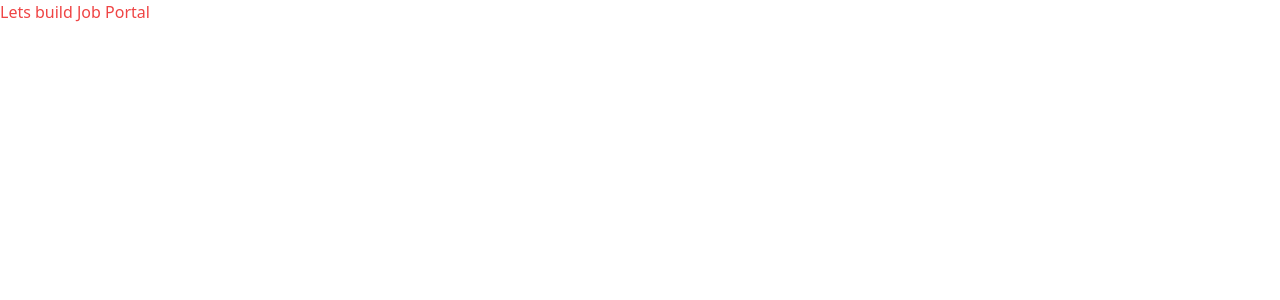
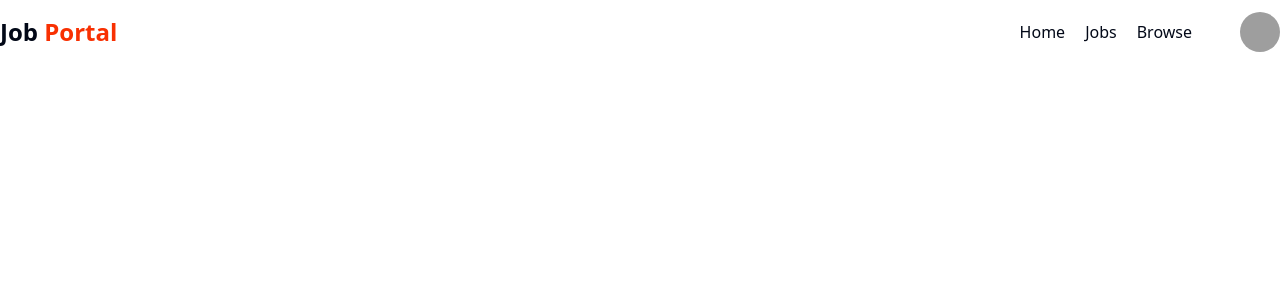
Before and after one commit to gopalbasak1/job-portal-frontend, a React (Vite) app: page / in a window 1280 px wide. Shown: the top 300 px of the page. Built offline with nearby package versions, Linux system fonts and the light colour scheme; grey boxes are pictures that could not be loaded.

Commit message:
add home navbar

```diff
--- a/package.json
+++ b/package.json
@@ -10,12 +10,18 @@
     "preview": "vite preview"
   },
   "dependencies": {
+    "@radix-ui/react-avatar": "^1.1.0",
+    "@radix-ui/react-popover": "^1.1.1",
     "@radix-ui/react-slot": "^1.1.0",
+    "@reduxjs/toolkit": "^2.2.7",
+    "axios": "^1.7.2",
     "class-variance-authority": "^0.7.0",
     "clsx": "^2.1.1",
     "lucide-react": "^0.417.0",
     "react": "^18.3.1",
     "react-dom": "^18.3.1",
+    "react-redux": "^9.1.2",
+    "react-router-dom": "^6.25.1",
     "tailwind-merge": "^2.4.0",
     "tailwindcss-animate": "^1.0.7"
   },
--- a/src/App.jsx
+++ b/src/App.jsx
@@ -1,11 +1,12 @@
 import './App.css'
+import Navbar from './components/shared/Navbar'
 
 function App() {
 
 
   return (
     <>
-      <h1 className='text-red-500'>Lets build Job Portal</h1>
+      <Navbar/>
     </>
   )
 }
--- /dev/null
+++ b/src/components/shared/Navbar.jsx
@@ -0,0 +1,45 @@
+import { Link } from "react-router-dom";
+import { Popover, PopoverContent, PopoverTrigger } from "../ui/popover";
+import { Button } from "../ui/button";
+import { Avatar, AvatarImage } from "../ui/avatar";
+
+const Navbar = () => {
+  return (
+    <div className="bg-white">
+      <div className="flex items-center justify-between max-w-7xl h-16 mx-auto">
+        <div>
+          <h1 className="text-2xl font-bold">
+            Job <span className="text-[#F83002]">Portal</span>
+          </h1>
+        </div>
+
+        <div className="flex items-center gap-12">
+          <ul className="flex font-medium items-center gap-5">
+            <li>Home</li>
+            <li>Jobs</li>
+            <li>Browse</li>
+            {/* <li><Link>Home</Link></li>
+            <li><Link>Jobs</Link></li>
+            <li><Link>Browse</Link></li> */}
+          </ul>
+
+          <Popover>
+            <PopoverTrigger asChild>
+              <Avatar>
+                <AvatarImage
+                  src="https://github.com/shadcn.png"
+                  alt="@shadcn"
+                />
+              </Avatar>
+            </PopoverTrigger>
+            <PopoverContent>
+              <h1>Hello</h1>
+            </PopoverContent>
+          </Popover>
+        </div>
+      </div>
+    </div>
+  );
+};
+
+export default Navbar;
--- /dev/null
+++ b/src/components/ui/avatar.jsx
@@ -0,0 +1,33 @@
+import * as React from "react"
+import * as AvatarPrimitive from "@radix-ui/react-avatar"
+
+import { cn } from "@/lib/utils"
+
+const Avatar = React.forwardRef(({ className, ...props }, ref) => (
+  <AvatarPrimitive.Root
+    ref={ref}
+    className={cn("relative flex h-10 w-10 shrink-0 overflow-hidden rounded-full", className)}
+    {...props} />
+))
+Avatar.displayName = AvatarPrimitive.Root.displayName
+
+const AvatarImage = React.forwardRef(({ className, ...props }, ref) => (
+  <AvatarPrimitive.Image
+    ref={ref}
+    className={cn("aspect-square h-full w-full", className)}
+    {...props} />
+))
+AvatarImage.displayName = AvatarPrimitive.Image.displayName
+
+const AvatarFallback = React.forwardRef(({ className, ...props }, ref) => (
+  <AvatarPrimitive.Fallback
+    ref={ref}
+    className={cn(
+      "flex h-full w-full items-center justify-center rounded-full bg-muted",
+      className
+    )}
+    {...props} />
+))
+AvatarFallback.displayName = AvatarPrimitive.Fallback.displayName
+
+export { Avatar, AvatarImage, AvatarFallback }
--- /dev/null
+++ b/src/components/ui/popover.jsx
@@ -0,0 +1,25 @@
+import * as React from "react"
+import * as PopoverPrimitive from "@radix-ui/react-popover"
+
+import { cn } from "@/lib/utils"
+
+const Popover = PopoverPrimitive.Root
+
+const PopoverTrigger = PopoverPrimitive.Trigger
+
+const PopoverContent = React.forwardRef(({ className, align = "center", sideOffset = 4, ...props }, ref) => (
+  <PopoverPrimitive.Portal>
+    <PopoverPrimitive.Content
+      ref={ref}
+      align={align}
+      sideOffset={sideOffset}
+      className={cn(
+        "z-50 w-72 rounded-md border bg-popover p-4 text-popover-foreground shadow-md outline-none data-[state=open]:animate-in data-[state=closed]:animate-out data-[state=closed]:fade-out-0 data-[state=open]:fade-in-0 data-[state=closed]:zoom-out-95 data-[state=open]:zoom-in-95 data-[side=bottom]:slide-in-from-top-2 data-[side=left]:slide-in-from-right-2 data-[side=right]:slide-in-from-left-2 data-[side=top]:slide-in-from-bottom-2",
+        className
+      )}
+      {...props} />
+  </PopoverPrimitive.Portal>
+))
+PopoverContent.displayName = PopoverPrimitive.Content.displayName
+
+export { Popover, PopoverTrigger, PopoverContent }
```
Also changed, not shown: 1 other file (tests, documents, lock files or other folders).
